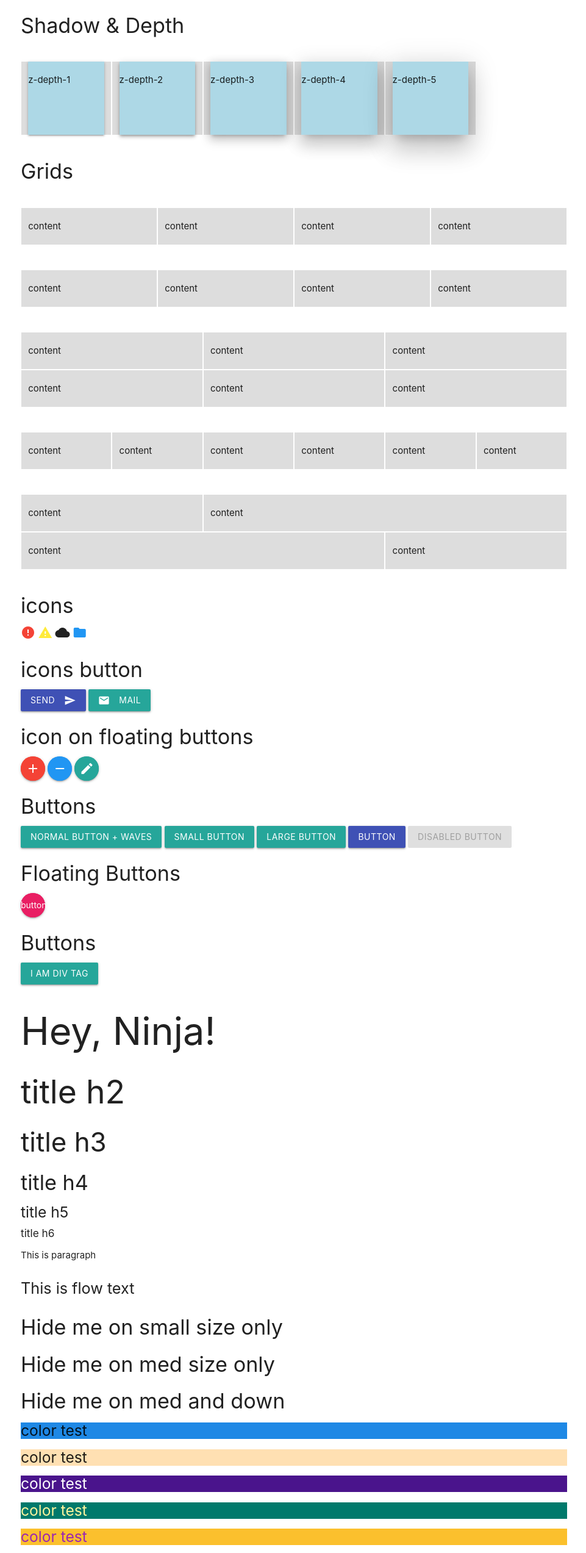
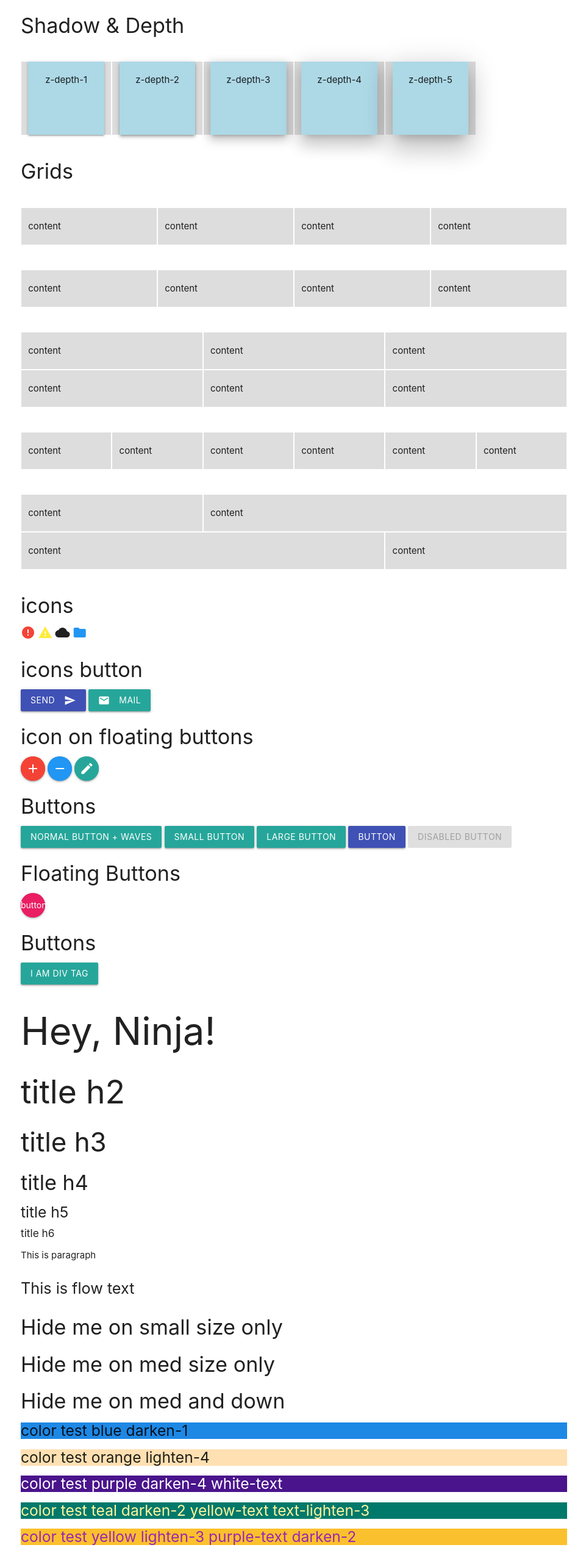
Before and after one commit to toshiyanishimura1963/materiarize-playlist, a plain HTML site: page index.html in a window 1280 px wide. Shown: the top 2546 px of the page at 61% size, without its empty margins (158-1119 px from the left). Drawn offline with nearby package versions, Linux system fonts and the light colour scheme.

Commit message:
modefied 20190206

```diff
--- a/index.html
+++ b/index.html
@@ -1,19 +1,14 @@
 <!DOCTYPE html>
 <html lang="en">
+
 <head>
   <meta charset="UTF-8" />
   <meta name="viewport" content="width=device-width, initial-scale=1.0" />
   <meta http-equiv="X-UA-Compatible" content="ie=edge" />
   <!--Import Google Icon Font-->
-    <link
-      href="https://fonts.googleapis.com/icon?family=Material+Icons"
-      rel="stylesheet"
-    />
+  <link href="https://fonts.googleapis.com/icon?family=Material+Icons" rel="stylesheet" />
   <!-- Compiled and minified CSS -->
-    <link
-      rel="stylesheet"
-      href="https://cdnjs.cloudflare.com/ajax/libs/materialize/1.0.0/css/materialize.min.css"
-    />
+  <link rel="stylesheet" href="https://cdnjs.cloudflare.com/ajax/libs/materialize/1.0.0/css/materialize.min.css" />
   <!-- Compiled and minified JavaScript -->
   <script src="https://cdnjs.cloudflare.com/ajax/libs/materialize/1.0.0/js/materialize.min.js"></script>
   <title>Materiarize CSS</title>
@@ -21,16 +16,19 @@
     .box {
       height: 200px;
     }
-      .row > div {
+
+    .row>div {
       padding: 10px;
       background: #ddd;
       border: 1px solid #fff;
       line-height: 60px;
     }
+
     .row {
       margin: 40px auto;
     }
-      .col > div {
+
+    .col>div {
       background: lightblue;
       height: 120px;
     }
@@ -41,11 +39,21 @@
   <div class="container">
     <h4>Shadow & Depth</h4>
     <div class="row">
-        <div class="col s2"><div class="z-depth-1">z-depth-1</div></div>
-        <div class="col s2"><div class="z-depth-2">z-depth-2</div></div>
-        <div class="col s2"><div class="z-depth-3">z-depth-3</div></div>
-        <div class="col s2"><div class="z-depth-4">z-depth-4</div></div>
-        <div class="col s2"><div class="z-depth-5">z-depth-5</div></div>
+      <div class="col s2">
+        <div class="z-depth-1 center-align">z-depth-1</div>
+      </div>
+      <div class="col s2">
+        <div class="z-depth-2 center-align">z-depth-2</div>
+      </div>
+      <div class="col s2">
+        <div class="z-depth-3 center-align">z-depth-3</div>
+      </div>
+      <div class="col s2">
+        <div class="z-depth-4 center-align">z-depth-4</div>
+      </div>
+      <div class="col s2">
+        <div class="z-depth-5 center-align">z-depth-5</div>
+      </div>
     </div>
   </div>
   <div class="container">
@@ -102,15 +110,9 @@
     </a>
 
     <h4>icon on floating buttons</h4>
-      <a href="#" class="btn-floating pulse red"
-        ><i class="material-icons">add</i></a
-      >
-      <a href="#" class="btn-floating pulse blue"
-        ><i class="material-icons">remove</i></a
-      >
-      <a href="#" class="btn-floating pulse orage"
-        ><i class="material-icons">edit</i></a
-      >
+    <a href="#" class="btn-floating pulse red"><i class="material-icons">add</i></a>
+    <a href="#" class="btn-floating pulse blue"><i class="material-icons">remove</i></a>
+    <a href="#" class="btn-floating pulse orage"><i class="material-icons">edit</i></a>
   </div>
   <div class="container">
     <h4>Buttons</h4>
@@ -141,11 +143,11 @@
     <h4 class="hide-on-med-and-down">Hide me on med and down</h4>
     <h4 class="hide-on-med-and-up">Hide me on med and up</h4>
 
-      <h5 class="blue darken-1">color test</h5>
-      <h5 class="orange lighten-4">color test</h5>
-      <h5 class="purple darken-4 white-text">color test</h5>
-      <h5 class="teal darken-2 yellow-text text-lighten-3">color test</h5>
-      <h5 class="yellow lighten-3 purple-text darken-2">color test</h5>
+    <h5 class="blue darken-1">color test blue darken-1</h5>
+    <h5 class="orange lighten-4">color test orange lighten-4</h5>
+    <h5 class="purple darken-4 white-text">color test purple darken-4 white-text</h5>
+    <h5 class="teal darken-2 yellow-text text-lighten-3">color test teal darken-2 yellow-text text-lighten-3</h5>
+    <h5 class="yellow lighten-3 purple-text darken-2">color test yellow lighten-3 purple-text darken-2</h5>
   </div>
   <div class="container">
     <h5 class="center-align">center-alignment</h5>
@@ -165,4 +167,5 @@
     </p>
   </div>
 </body>
+
 </html>
```
Also changed, not shown: collection.html (+1 -1 lines), menu.html (+6 -9 lines), project.html (+1 -1 lines). Lines whose indentation alone changed are shown as unchanged.
